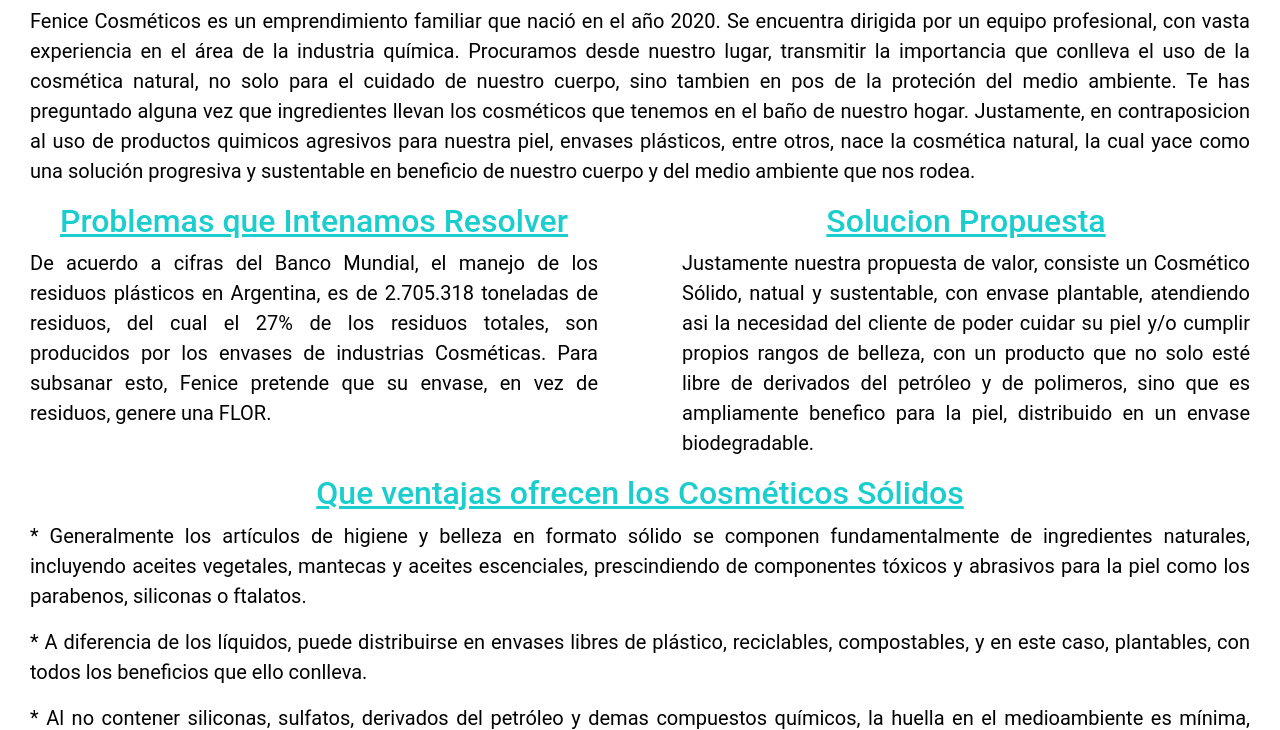
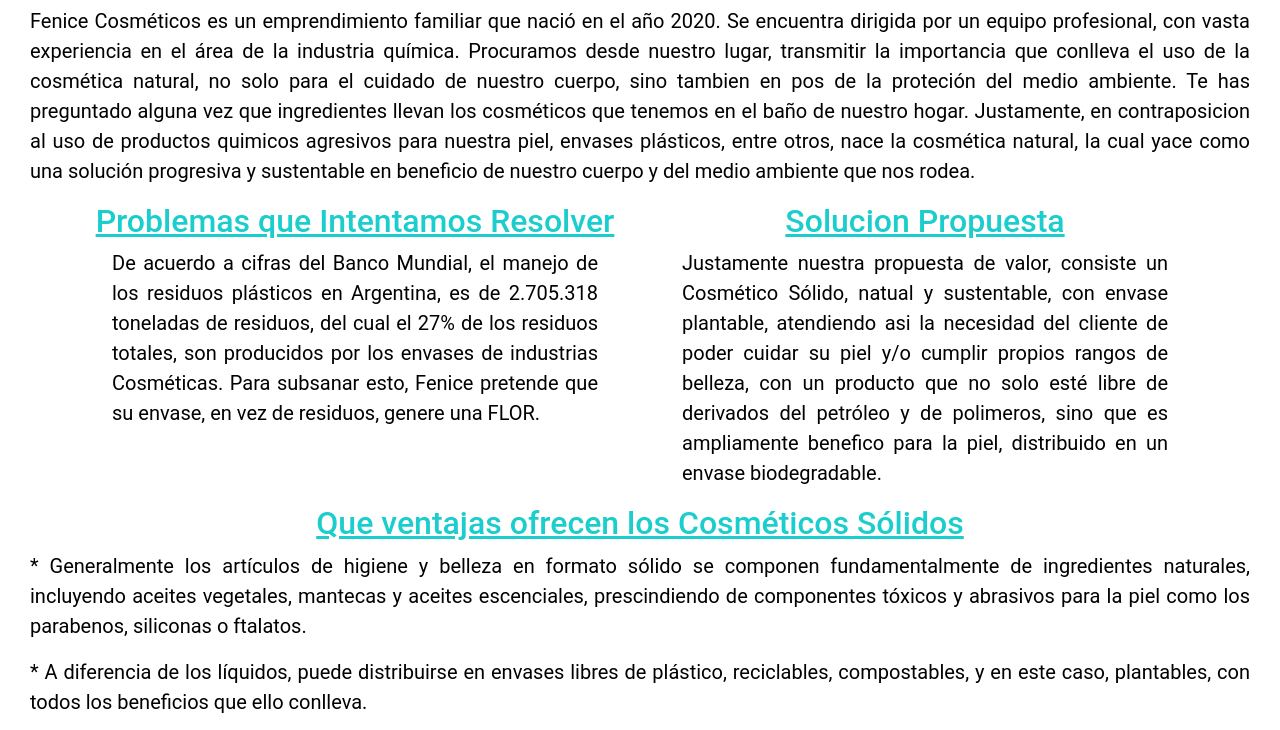
Before and after one commit to GUIDOlp/Proyecto-Final-Html-Css, a website: page seccionnosotros.html in a window 1280 px wide. Shown: the part 339-1069 px from the top of the page. Drawn offline with nearby package versions, Linux system fonts and the light colour scheme.

Commit message:
website fenice version 2.0

```diff
--- a/css/estilos.css
+++ b/css/estilos.css
@@ -10,6 +10,7 @@
 body {
   font-family: "Roboto", sans-serif;
 }
+
 /* Header */
 
 .bg-verde {
--- a/seccionnosotros.html
+++ b/seccionnosotros.html
@@ -13,6 +13,7 @@
     <link rel="icon" href="/favicon.ico" type="image/x-icon">
 </head>
 <body>
+  <!-- aqui comienza el header -->
   <header>
         <nav class="navbar navbar-expand-lg navbar-dark bg-verde ">
             <div class="container-fluid">
@@ -60,15 +61,19 @@
             <p class="h1">Fenice</p>
             <p class="h2">Cosmeticos Solidos Naturales y Sustentables</p>
           </div>
+          <!-- aqui finaliza el header -->
         </header>
+        <!-- aqui comienza el contenido principal de la pagina nosotros -->
  <main>
+  <!-- generamos un span como contenedor dentro del main nosotros, agregandole titulos y parrafos -->
  <span>
     <article class="seccionNosotros">
       <h2><u>Quienes somos</u></h2>
       <p>Fenice Cosméticos es un emprendimiento familiar que nació en el año 2020. Se encuentra dirigida por un equipo profesional, con vasta experiencia en el área de la industria química. Procuramos desde nuestro lugar, transmitir la importancia que conlleva el uso de la cosmética natural, no solo para el cuidado de nuestro cuerpo, sino tambien en pos de la proteción del medio ambiente. Te has preguntado alguna vez que ingredientes llevan los cosméticos que tenemos en el baño de nuestro hogar. Justamente, en contraposicion al uso de productos quimicos agresivos para nuestra piel, envases plásticos, entre otros, nace la cosmética natural, la cual yace como una solución progresiva y sustentable en beneficio de nuestro cuerpo y del medio ambiente que nos rodea.</p>
+      <div class="container">
       <div class="row">
       <div class="col">
-       <h2 class="columnasNosotros"><u>Problemas que Intenamos Resolver</u></h2>
+       <h2 class="columnasNosotros"><u>Problemas que Intentamos Resolver</u></h2>
         <p>De acuerdo a cifras del Banco Mundial, el manejo de los residuos plásticos en Argentina, es de 2.705.318 toneladas de residuos, del cual el 27% de los residuos totales, son producidos por los envases de industrias Cosméticas. Para subsanar esto, Fenice pretende que su envase, en vez de residuos, genere una FLOR.</p>
       </div>
           <div class="col">
@@ -76,6 +81,7 @@
             <p> Justamente nuestra propuesta de valor, consiste un Cosmético Sólido, natual y sustentable, con envase plantable, atendiendo asi la necesidad del cliente de poder cuidar su piel y/o cumplir propios rangos de belleza, con un producto que no solo esté libre de derivados del petróleo y de polimeros, sino que es ampliamente benefico para la piel, distribuido en un envase biodegradable. </p>
           </div>
          </div>
+        </div>
          <h2><u>Que ventajas ofrecen los Cosméticos Sólidos</u></h2>
          <p>* Generalmente los artículos de higiene y belleza en formato sólido se componen fundamentalmente de ingredientes naturales, incluyendo aceites vegetales, mantecas y aceites escenciales, prescindiendo de componentes tóxicos y abrasivos para la piel como los parabenos, siliconas o ftalatos.</p>
          <p>* A diferencia de los líquidos, puede distribuirse en envases libres de plástico, reciclables, compostables, y en este caso, plantables, con todos los beneficios que ello conlleva.</p>
@@ -87,6 +93,7 @@
          <p>* La cosmética sólida no incorpora fragancias sintéticas, pero eso no quiere decir que huela maravillosamente. El aroma en estos productos proviene de los aceites escenciales incluidos en su fórmula, que aparte de brindar un aroma delicioso, los enriquecen con las propiedades de cada uno de estos líquidos aromáticos </p>
        </article>
   </span>
+    <!-- aqui finaliza el contenido de la pagina -->
  </main>
  <footer>
   <!-- aca comienza el pie de pagina -->
@@ -122,8 +129,8 @@
       <p class="copyright">Copyright Fenice | Cosmeticos Sustentables. Todos los Derechos Reservados</p>
     </div>
     </div>
+    <!-- aqui finaliza el pie de pagina -->
   </footer>
-
  <!-- cdn java script -->
     <script src="https://cdn.jsdelivr.net/npm/bootstrap@5.1.3/dist/js/bootstrap.bundle.min.js" integrity="sha384-ka7Sk0Gln4gmtz2MlQnikT1wXgYsOg+OMhuP+IlRH9sENBO0LRn5q+8nbTov4+1p" crossorigin="anonymous"></script>
 </body>
```
Also changed, not shown: index.html (+5 -0 lines), seccioncontacto.html (+8 -2 lines), seccionpregfrecuentes.html (+6 -1 lines), seccionproductos.html (+6 -2 lines).
